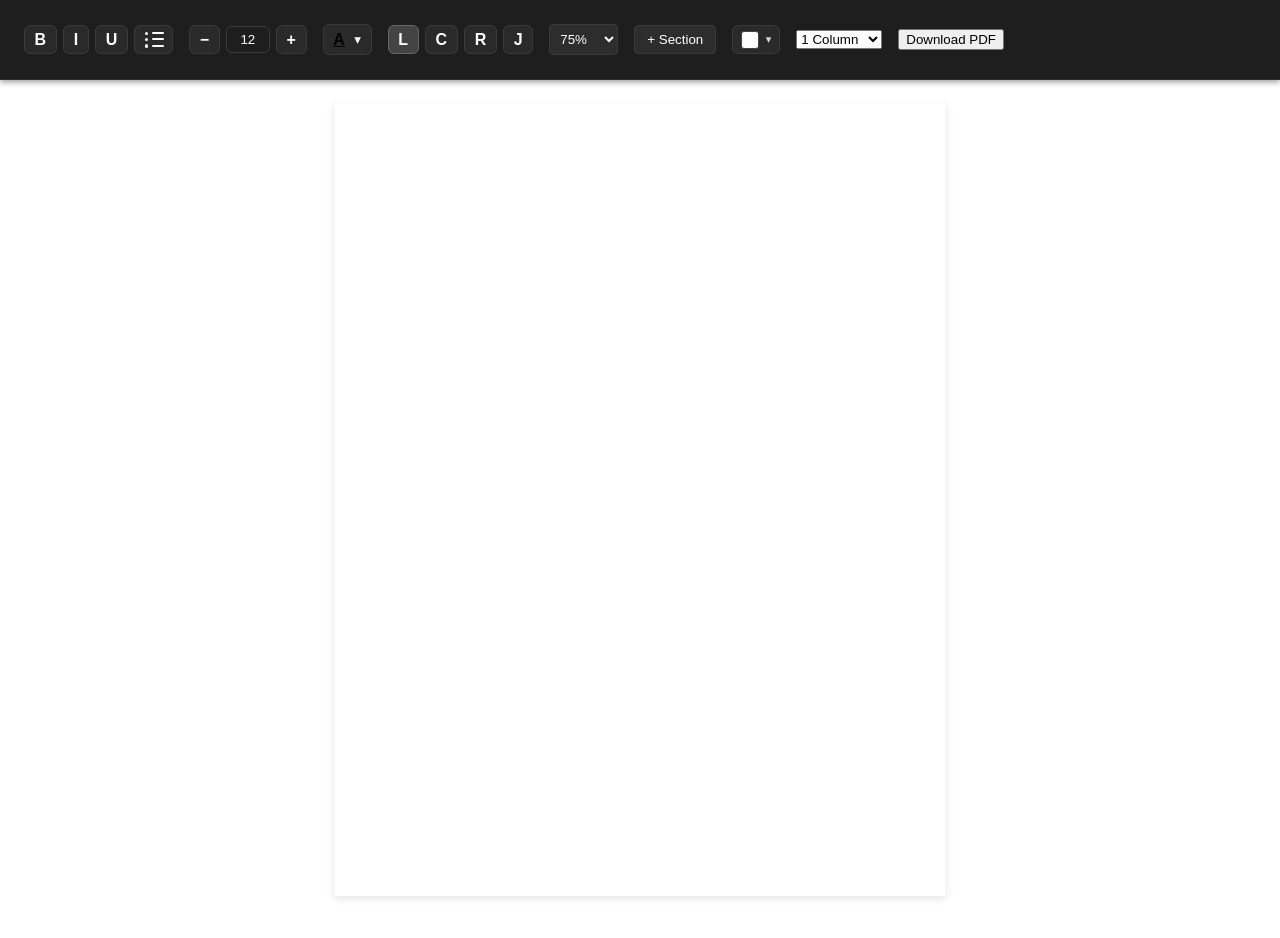
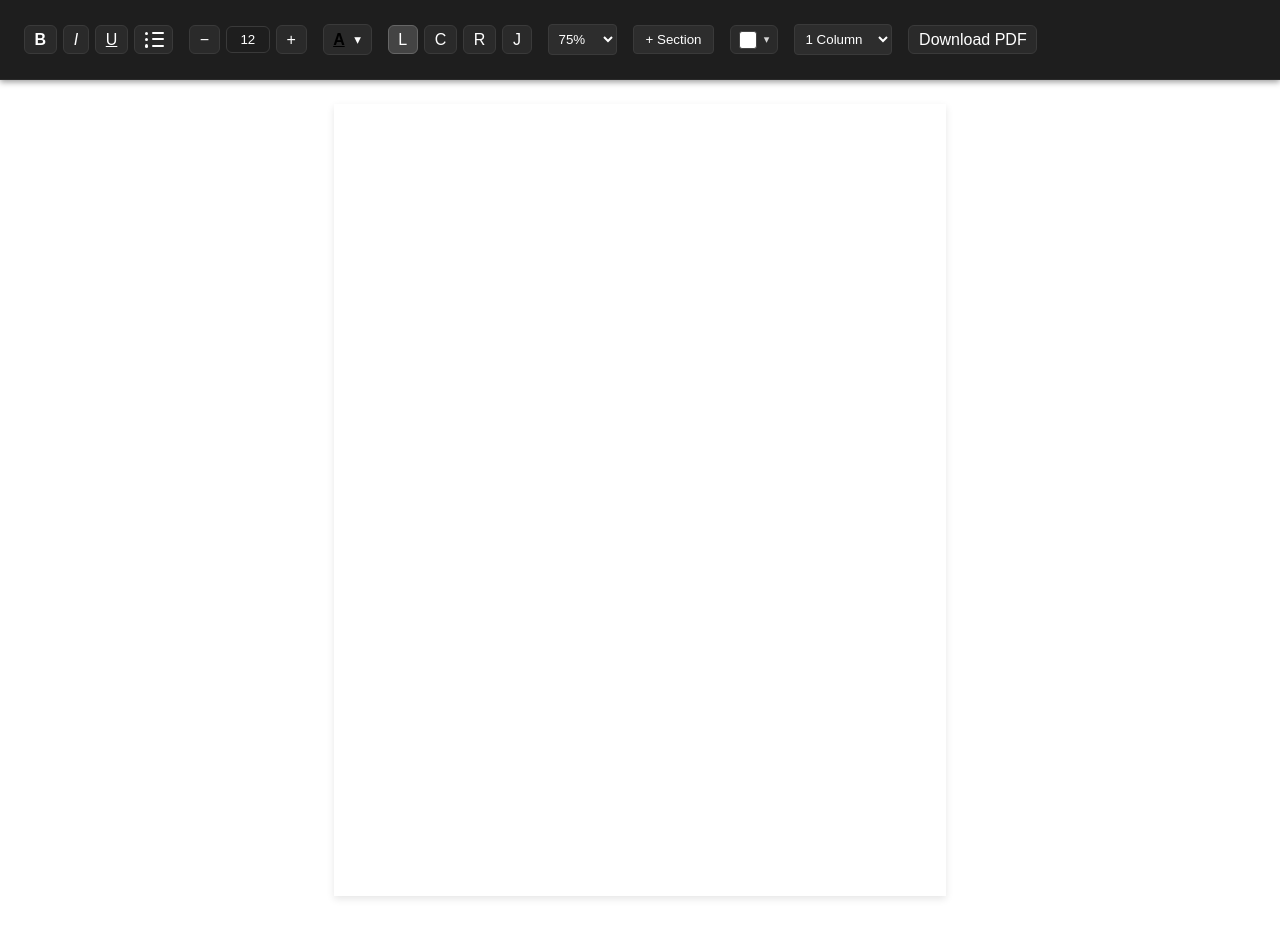
Before and after one commit to connork97/Resume-Builder, a React (Vite) app: page / in a window 1280 px wide. Shown: the top 938 px of the page. Built offline with nearby package versions, Linux system fonts and the light colour scheme.

Commit message:
adjusted toolbar styling

```diff
--- /dev/null
+++ b/src/components/Toolbar/ColumnsDropdown.jsx
@@ -0,0 +1,11 @@
+import React from "react";
+
+export default function ColumnsDropdown({ numColumns, setNumColumns }) {
+     return (
+          <select value={numColumns} onChange={e => setNumColumns(Number(e.target.value))}>
+               <option value={1}>1 Column</option>
+               <option value={2}>2 Columns</option>
+               <option value={3}>3 Columns</option>
+          </select>
+     )
+}
--- a/src/components/Toolbar/SectionFormatting/FontSize.jsx
+++ b/src/components/Toolbar/SectionFormatting/FontSize.jsx
@@ -1,6 +1,6 @@
 import React, { useState, useEffect } from "react";
 import styles from "./FontSize.module.css";
-import FormattingButton from "./FormattingButton";
+import FormattingButton from "./ToolbarButton";
 
 export default function FontSize({ formatting }) {
   const { activeFormats, saveSelection, applyFontSize } = formatting;
--- a/src/components/Toolbar/SectionFormatting/TextAlign.jsx
+++ b/src/components/Toolbar/SectionFormatting/TextAlign.jsx
@@ -1,5 +1,5 @@
 import styles from "./TextAlign.module.css";
-import FormattingButton from "./FormattingButton";
+import FormattingButton from "./ToolbarButton";
 
 export default function TextAlign({ formatting }) {
   const { activeFormats, applyTextAlign } = formatting;
--- a/src/components/Toolbar/SectionFormatting/TextFormatting.jsx
+++ b/src/components/Toolbar/SectionFormatting/TextFormatting.jsx
@@ -1,5 +1,5 @@
 import { useFormatting } from "../../../hooks/useFormatting";
-import FormattingButton from "./FormattingButton";
+import FormattingButton from "./ToolbarButton";
 import styles from "./TextFormatting.module.css";
 
 export default function TextFormatting() {
--- a/src/components/Toolbar/SectionFormatting/FormattingButton.jsx
+++ b/src/components/Toolbar/SectionFormatting/ToolbarButton.jsx
@@ -1,3 +1,5 @@
+import React from "react";
+
 import styles from "./TextFormatting.module.css";
 
 export default function FormattingButton({
@@ -5,13 +7,16 @@ export default function FormattingButton({
   active,
   label,
   onClick,
-  children
+  children,
 }) {
+
+
   return (
     <button
       onMouseDown={(e) => e.preventDefault()}
       onClick={() => onClick(command)}
       className={`${styles.button} ${active ? styles.active : ""}`}
+      style={{ fontStyle: command, textDecoration: command, fontWeight: `${command !== "bold" && "normal"}`}}
     >
       {children || label}
     </button>
--- a/src/components/Toolbar/Toolbar.jsx
+++ b/src/components/Toolbar/Toolbar.jsx
@@ -5,6 +5,8 @@ import FontSize from "./SectionFormatting/FontSize";
 import FontColor from "./SectionFormatting/FontColor";
 import TextAlign from "./SectionFormatting/TextAlign";
 import BackgroundColor from "./SectionFormatting/BackgroundColor";
+import ToolbarButton from "./SectionFormatting/ToolbarButton";
+import ColumnsDropdown from "./ColumnsDropdown";
 
 import styles from "./Toolbar.module.css";
 // import { useFormatting } from "../../hooks/useFormatting";
@@ -21,14 +23,10 @@ export default function Toolbar({ addSection, updateSection, formatting, zoom, s
       <Zoom zoom={zoom} setZoom={setZoom} />
       <AddSection addSection={addSection} />
       <BackgroundColor formatting={formatting} />
-      <select value={numColumns} onChange={e => setNumColumns(Number(e.target.value))}>
-        <option value={1}>1 Column</option>
-        <option value={2}>2 Columns</option>
-        <option value={3}>3 Columns</option>
-      </select>
-      <button onClick={() => onDownloadPDF()}>
+      <ColumnsDropdown numColumns={numColumns} setNumColumns={setNumColumns}  className={styles.container} />
+      <ToolbarButton onClick={() => onDownloadPDF()}>
         Download PDF
-      </button>
+      </ToolbarButton>
 
     </div>
   );
--- a/src/components/Toolbar/Toolbar.module.css
+++ b/src/components/Toolbar/Toolbar.module.css
@@ -26,3 +26,17 @@
 .toolbar input {
   user-select: text;
 }
+
+.container {
+  display: flex;
+  align-items: center;
+}
+
+.select, select {
+  background: #2d2d2d;
+  color: white;
+  border: 1px solid #3a3a3a;
+  padding: 6px;
+  border-radius: 4px;
+  cursor: pointer;
+}
```
